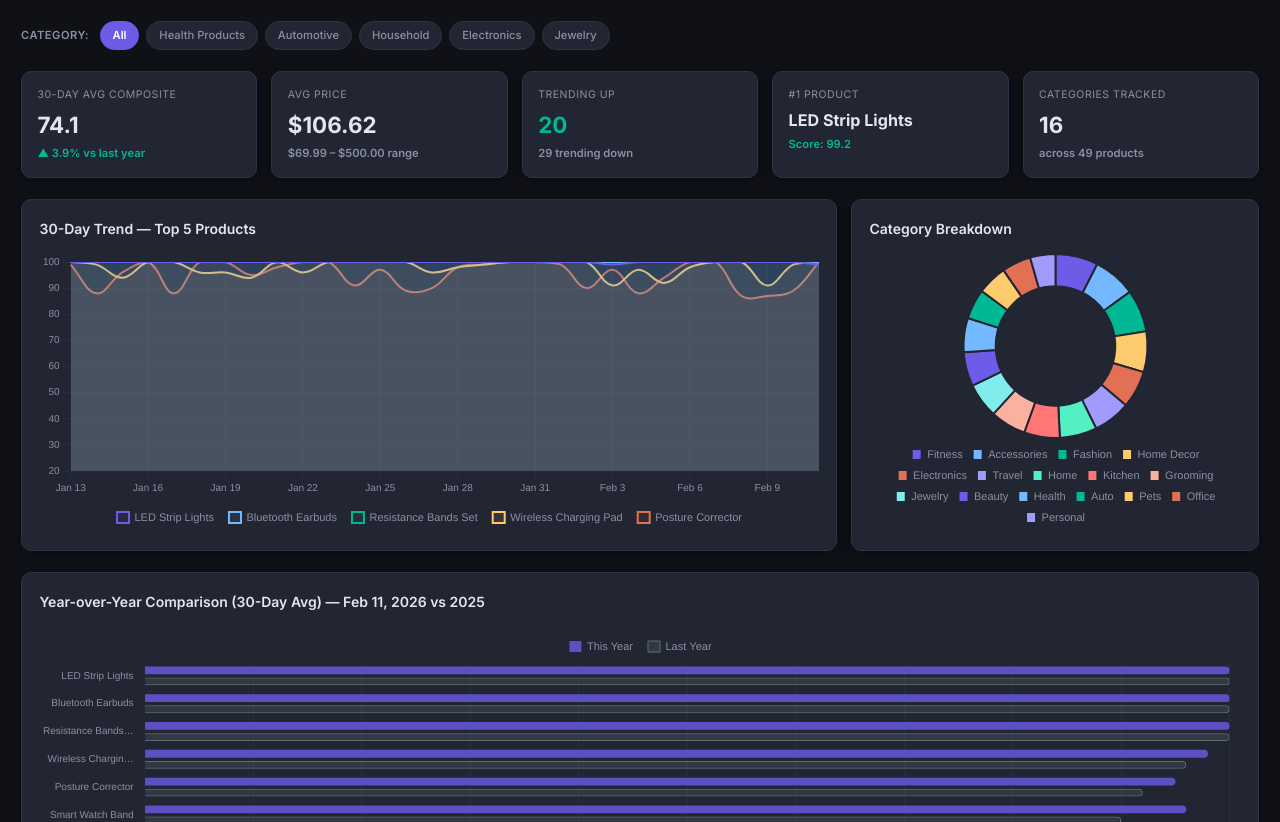
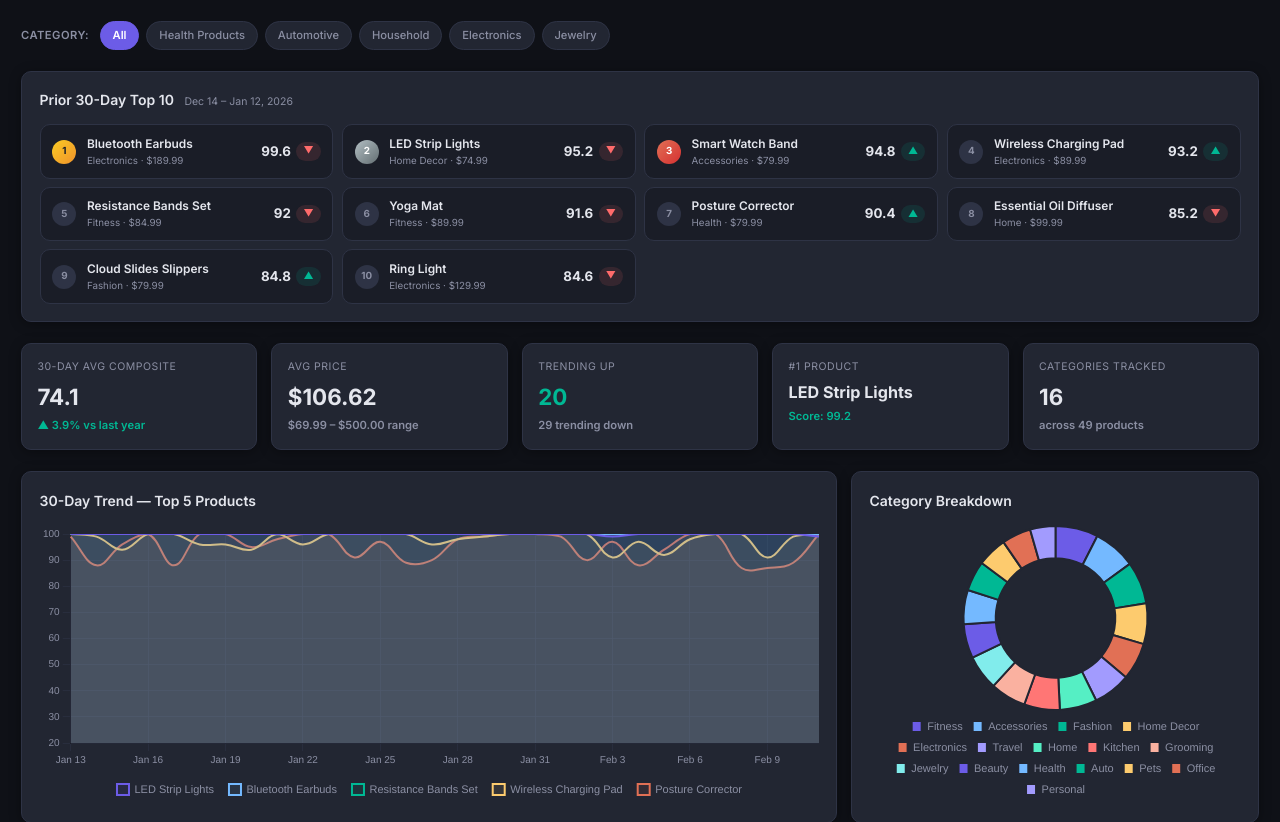
Before and after one commit to Windfell42/dropshiptrends, a PHP site: page / in a window 1280 px wide. Shown: the part 85-907 px from the top of the page. Run offline with PHP 8.4, Linux system fonts and the light colour scheme.

Commit message:
Add prior 30-day top 10 card at the top of the dashboard
Fetches the top 10 products from the 30-day window immediately
preceding the current one and displays them in a new card section
above the stat cards. Each item shows rank, name, category, price,
composite score, and trend direction.

https://claude.ai/code/session_01EBWCK83FWoNQuSvKpUxbcb

```diff
--- a/public/css/style.css
+++ b/public/css/style.css
@@ -188,6 +188,105 @@ a:hover { text-decoration: underline; }
 
 .stat-card .change.up   { color: var(--green); }
 .stat-card .change.down { color: var(--red); }
+
+/* ─── Prior 30-Day Top 10 Card ─── */
+.prior-period-card {
+    background: var(--card);
+    border: 1px solid var(--border);
+    border-radius: var(--radius);
+    padding: 1.25rem;
+    box-shadow: var(--shadow);
+    margin-bottom: 1.5rem;
+}
+
+.prior-period-card h2 {
+    font-size: 1rem;
+    font-weight: 600;
+    margin-bottom: 1rem;
+    display: flex;
+    align-items: baseline;
+    gap: .75rem;
+}
+
+.prior-period-range {
+    font-size: .75rem;
+    font-weight: 400;
+    color: var(--muted);
+}
+
+.prior-grid {
+    display: grid;
+    grid-template-columns: repeat(auto-fill, minmax(240px, 1fr));
+    gap: .6rem;
+}
+
+.prior-item {
+    display: flex;
+    align-items: center;
+    gap: .75rem;
+    padding: .65rem .85rem;
+    border-radius: var(--radius);
+    background: var(--surface);
+    border: 1px solid var(--border);
+    transition: background .15s;
+}
+
+.prior-item:hover {
+    background: rgba(108,92,231,.08);
+}
+
+.prior-rank {
+    width: 24px;
+    height: 24px;
+    border-radius: 50%;
+    display: flex;
+    align-items: center;
+    justify-content: center;
+    font-size: .7rem;
+    font-weight: 700;
+    background: var(--border);
+    color: var(--muted);
+    flex-shrink: 0;
+}
+
+.prior-item:nth-child(1) .prior-rank { background: linear-gradient(135deg, #f9ca24, #f0932b); color: #1a1d27; }
+.prior-item:nth-child(2) .prior-rank { background: linear-gradient(135deg, #b2bec3, #636e72); color: #fff; }
+.prior-item:nth-child(3) .prior-rank { background: linear-gradient(135deg, #e17055, #d63031); color: #fff; }
+
+.prior-info {
+    flex: 1;
+    min-width: 0;
+}
+
+.prior-name {
+    font-weight: 600;
+    font-size: .85rem;
+    white-space: nowrap;
+    overflow: hidden;
+    text-overflow: ellipsis;
+}
+
+.prior-cat {
+    font-size: .7rem;
+    color: var(--muted);
+    margin-top: .1rem;
+}
+
+.prior-score {
+    display: flex;
+    align-items: center;
+    gap: .4rem;
+    flex-shrink: 0;
+}
+
+.prior-score-value {
+    font-weight: 700;
+    font-size: .95rem;
+}
+
+@media (max-width: 768px) {
+    .prior-grid { grid-template-columns: 1fr; }
+}
 
 /* ─── Charts Grid ─── */
 .charts-grid {
--- a/public/index.php
+++ b/public/index.php
@@ -21,6 +21,11 @@ $products          = $provider->getTopProducts($selectedDate, $categoryParam);
 $categoryBreakdown = $provider->getCategoryBreakdown($selectedDate, $categoryParam);
 $dailyTrends       = $provider->getDailyTrends($selectedDate, 5, $categoryParam);
 
+// Prior 30-day period: top 10 products from the window ending 30 days before the selected date
+$priorDate     = $dt->modify('-30 days')->format('Y-m-d');
+$priorProducts = array_slice($provider->getTopProducts($priorDate, $categoryParam), 0, 10);
+$priorDt       = new DateTimeImmutable($priorDate);
+
 // JSON-encode data for JavaScript charts
 $productsJson    = json_encode($products);
 $categoriesJson  = json_encode($categoryBreakdown);
--- a/templates/dashboard.php
+++ b/templates/dashboard.php
@@ -42,6 +42,33 @@
                 <?= htmlspecialchars($group) ?>
             </a>
         <?php endforeach; ?>
+    </div>
+
+    <!-- ═══ Prior 30-Day Top 10 ═══ -->
+    <div class="prior-period-card animate-in">
+        <h2>
+            Prior 30-Day Top 10
+            <span class="prior-period-range">
+                <?= $priorDt->modify('-29 days')->format('M j') ?> – <?= $priorDt->format('M j, Y') ?>
+            </span>
+        </h2>
+        <div class="prior-grid">
+        <?php foreach ($priorProducts as $idx => $pp): ?>
+            <div class="prior-item">
+                <span class="prior-rank"><?= $idx + 1 ?></span>
+                <div class="prior-info">
+                    <div class="prior-name"><?= htmlspecialchars($pp['name']) ?></div>
+                    <div class="prior-cat"><?= htmlspecialchars($pp['category']) ?> · $<?= number_format($pp['avg_price'], 2) ?></div>
+                </div>
+                <div class="prior-score">
+                    <div class="prior-score-value"><?= $pp['composite_score'] ?></div>
+                    <span class="badge badge-<?= $pp['trend_direction'] ?>">
+                        <?= $pp['trend_direction'] === 'up' ? '&#9650;' : '&#9660;' ?>
+                    </span>
+                </div>
+            </div>
+        <?php endforeach; ?>
+        </div>
     </div>
 
     <!-- ═══ Stat Cards ═══ -->
```
